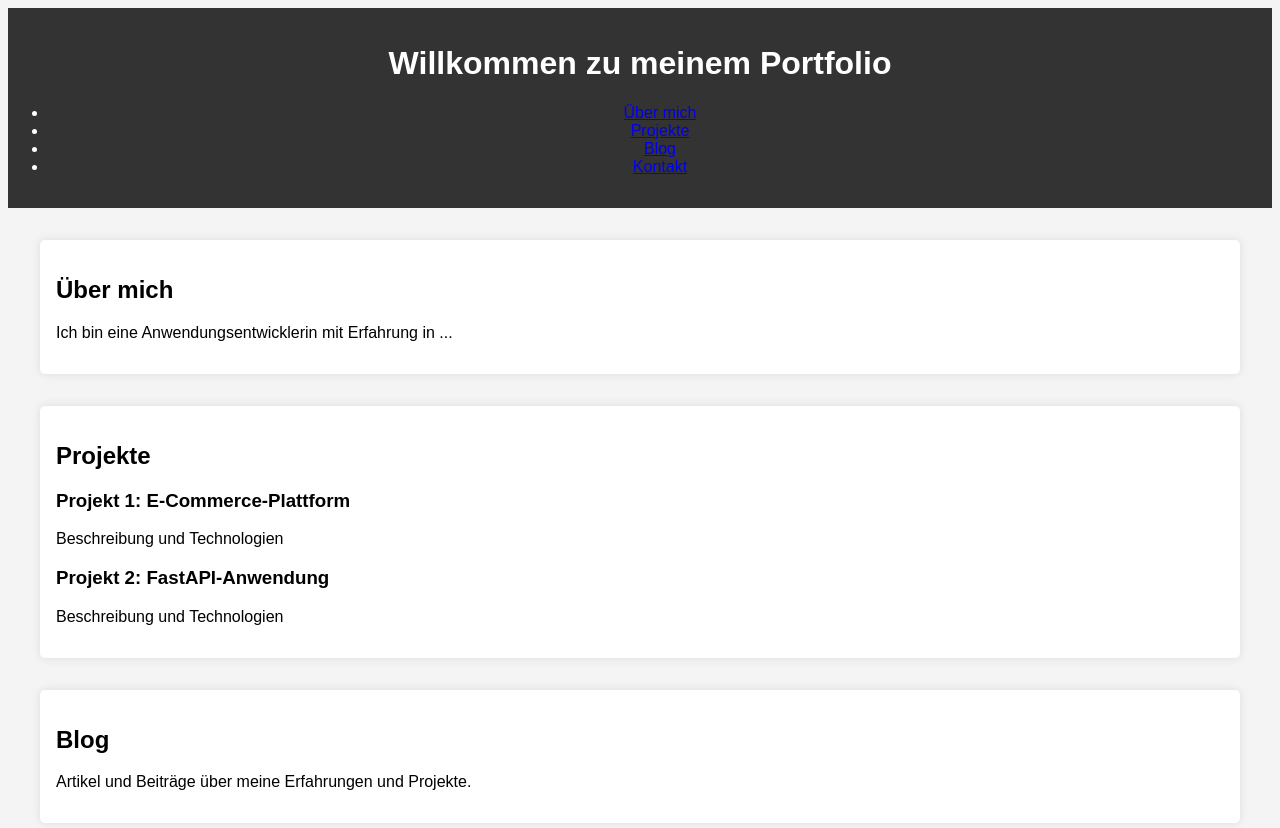
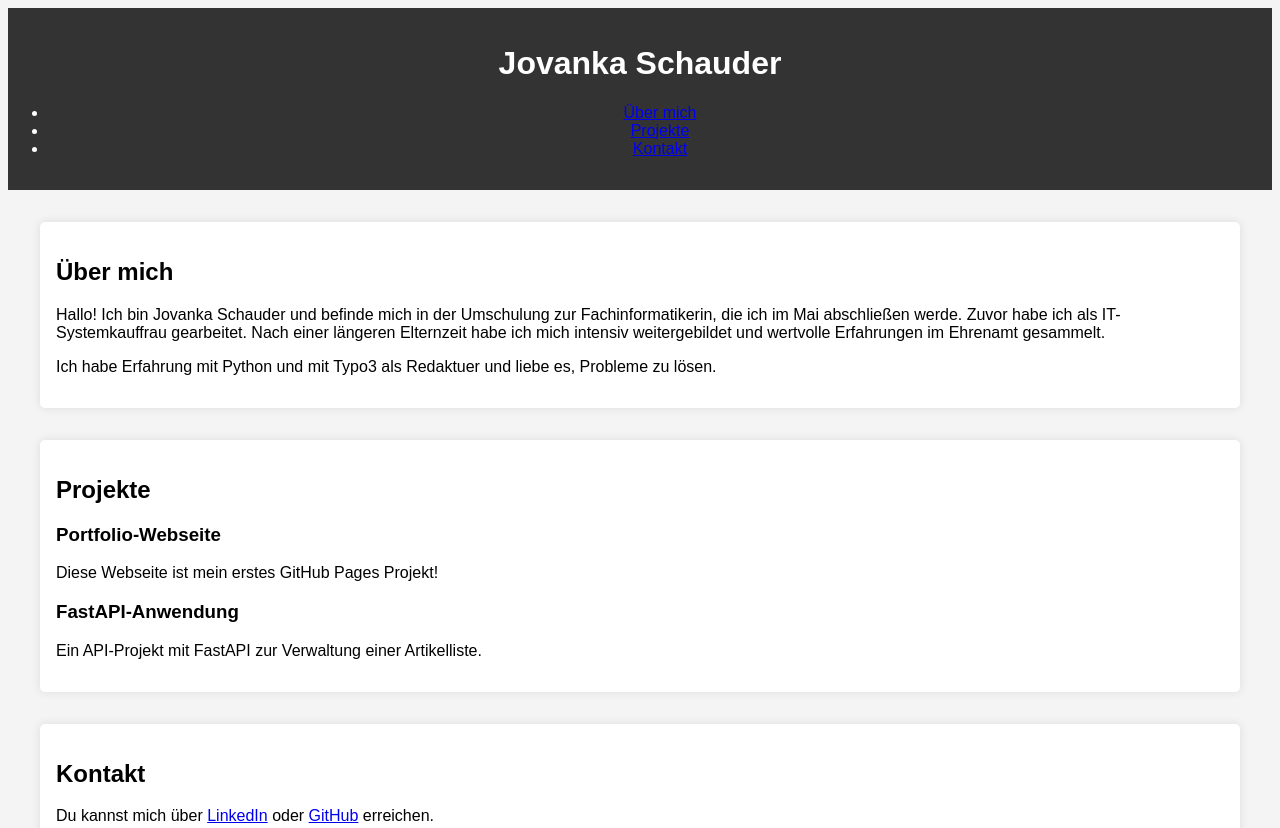
Before and after one commit to Blackpanther20011969/blackpanther20011969, a plain HTML site: page index.html in a window 1280 px wide. Shown: the top 828 px of the page. Drawn offline with Linux system fonts and the light colour scheme.

Commit message:
Update index.html

```diff
--- a/index.html
+++ b/index.html
@@ -3,43 +3,45 @@
 <head>
     <meta charset="UTF-8">
     <meta name="viewport" content="width=device-width, initial-scale=1.0">
-    <title>Mein Portfolio</title>
+    <title>Jovanka Schauder - Portfolio</title>
     <link rel="stylesheet" href="styles.css">
 </head>
 <body>
     <header>
-        <h1>Willkommen zu meinem Portfolio</h1>
+        <h1>Jovanka Schauder</h1>
         <nav>
             <ul>
                 <li><a href="#about">Über mich</a></li>
                 <li><a href="#projects">Projekte</a></li>
-                <li><a href="#blog">Blog</a></li>
                 <li><a href="#contact">Kontakt</a></li>
             </ul>
         </nav>
     </header>
+
     <section id="about">
         <h2>Über mich</h2>
-        <p>Ich bin eine Anwendungsentwicklerin mit Erfahrung in ...</p>
+        <p>Hallo! Ich bin Jovanka Schauder und befinde mich in der Umschulung zur Fachinformatikerin, die ich im Mai abschließen werde.
+           Zuvor habe ich als IT-Systemkauffrau gearbeitet. Nach einer längeren Elternzeit habe ich mich intensiv weitergebildet
+           und wertvolle Erfahrungen im Ehrenamt gesammelt.</p>
+        <p>Ich habe Erfahrung mit Python und mit Typo3 als Redaktuer und liebe es, Probleme zu lösen.</p>
     </section>
+
     <section id="projects">
         <h2>Projekte</h2>
         <div class="project">
-            <h3>Projekt 1: E-Commerce-Plattform</h3>
-            <p>Beschreibung und Technologien</p>
+            <h3>Portfolio-Webseite</h3>
+            <p>Diese Webseite ist mein erstes GitHub Pages Projekt!</p>
         </div>
         <div class="project">
-            <h3>Projekt 2: FastAPI-Anwendung</h3>
-            <p>Beschreibung und Technologien</p>
+            <h3>FastAPI-Anwendung</h3>
+            <p>Ein API-Projekt mit FastAPI zur Verwaltung einer Artikelliste.</p>
         </div>
     </section>
-    <section id="blog">
-        <h2>Blog</h2>
-        <p>Artikel und Beiträge über meine Erfahrungen und Projekte.</p>
-    </section>
+
     <section id="contact">
         <h2>Kontakt</h2>
-        <p>Du kannst mich über <a href="https://www.linkedin.com/dein-profil">LinkedIn</a> oder <a href="https://github.com/dein-benutzername">GitHub</a> erreichen.</p>
+        <p>Du kannst mich über <a href="https://www.linkedin.com/in/jovanka-schauder-38ab0025b/">LinkedIn</a>
+           oder <a href="https://github.com/Blackpanther20011969/blackpanther20011969.github.io.">GitHub</a> erreichen.</p>
     </section>
 </body>
 </html>
```
